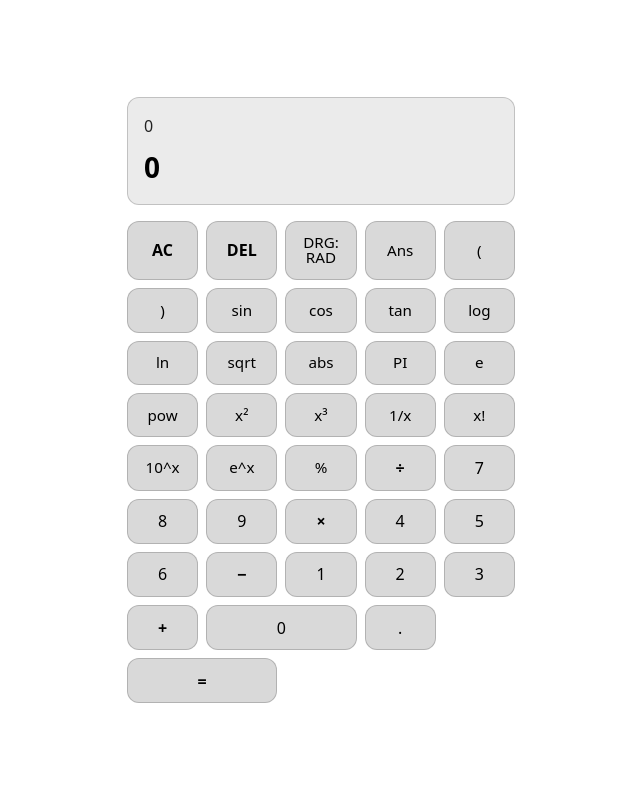
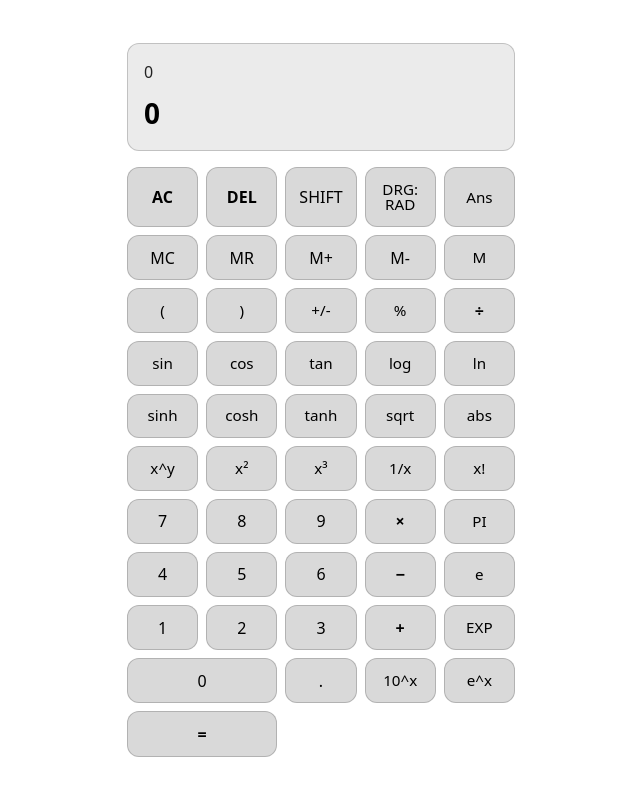
Before and after one commit to krxxg04/SC-Osito, an Angular app in the folder sc-osito/: page / in a window 1280 px wide. Shown: the top 796 px of the page, without its empty margins (319-959 px from the left). Built offline with nearby package versions, Linux system fonts and the light colour scheme.

Commit message:
feat: enhance calculator with memory functions and trigonometric operations.

```diff
--- a/sc-osito/src/app/calculadora/calculadora.component.html
+++ b/sc-osito/src/app/calculadora/calculadora.component.html
@@ -12,50 +12,67 @@
   <div class="keys" role="group" aria-label="Teclado">
     <button type="button" class="key key--action" (click)="clearAll()">AC</button>
     <button type="button" class="key key--action" (click)="del()">DEL</button>
+    <button type="button" class="key key--shift" (click)="toggleShift()">
+      SHIFT
+      @if (shift()) {
+        <span class="badge">ON</span>
+      }
+    </button>
     <button type="button" class="key key--fn" (click)="toggleAngleMode()">DRG: {{ angleMode() }}</button>
     <button type="button" class="key key--fn" (click)="append('Ans')">Ans</button>
+
+    <button type="button" class="key key--mem" (click)="memoryClear()">MC</button>
+    <button type="button" class="key key--mem" (click)="memoryRecall()">MR</button>
+    <button type="button" class="key key--mem" (click)="memoryAdd()">M+</button>
+    <button type="button" class="key key--mem" (click)="memorySub()">M-</button>
+    <button type="button" class="key key--fn" (click)="append('M')">M</button>
+
     <button type="button" class="key key--fn" (click)="append('(')">(</button>
+    <button type="button" class="key key--fn" (click)="append(')')">)</button>
+    <button type="button" class="key key--fn" (click)="toggleSign()">+/-</button>
+    <button type="button" class="key key--fn" (click)="appendPercent()">%</button>
+    <button type="button" class="key key--op" (click)="append('/')">÷</button>
 
-    <button type="button" class="key key--fn" (click)="append(')')">)</button>
-    <button type="button" class="key key--fn" (click)="append('sin(')">sin</button>
-    <button type="button" class="key key--fn" (click)="append('cos(')">cos</button>
-    <button type="button" class="key key--fn" (click)="append('tan(')">tan</button>
+    <button type="button" class="key key--fn" (click)="pressTrig('sin')">@if (shift()) { asin } @else { sin }</button>
+    <button type="button" class="key key--fn" (click)="pressTrig('cos')">@if (shift()) { acos } @else { cos }</button>
+    <button type="button" class="key key--fn" (click)="pressTrig('tan')">@if (shift()) { atan } @else { tan }</button>
     <button type="button" class="key key--fn" (click)="append('log10(')">log</button>
+    <button type="button" class="key key--fn" (click)="append('log(')">ln</button>
 
-    <button type="button" class="key key--fn" (click)="append('log(')">ln</button>
+    <button type="button" class="key key--fn" (click)="pressHyp('sinh')">@if (shift()) { asinh } @else { sinh }</button>
+    <button type="button" class="key key--fn" (click)="pressHyp('cosh')">@if (shift()) { acosh } @else { cosh }</button>
+    <button type="button" class="key key--fn" (click)="pressHyp('tanh')">@if (shift()) { atanh } @else { tanh }</button>
     <button type="button" class="key key--fn" (click)="append('sqrt(')">sqrt</button>
     <button type="button" class="key key--fn" (click)="append('abs(')">abs</button>
-    <button type="button" class="key key--fn" (click)="append('PI')">PI</button>
-    <button type="button" class="key key--fn" (click)="append('e')">e</button>
 
-    <button type="button" class="key key--fn" (click)="append('^')">pow</button>
+    <button type="button" class="key key--fn" (click)="append('^')">x^y</button>
     <button type="button" class="key key--fn" (click)="applySquare()">x²</button>
     <button type="button" class="key key--fn" (click)="applyCube()">x³</button>
     <button type="button" class="key key--fn" (click)="applyInverse()">1/x</button>
     <button type="button" class="key key--fn" (click)="applyFactorial()">x!</button>
 
-    <button type="button" class="key key--fn" (click)="append('10^(')">10^x</button>
-    <button type="button" class="key key--fn" (click)="append('e^(')">e^x</button>
-    <button type="button" class="key key--fn" (click)="appendPercent()">%</button>
-    <button type="button" class="key key--op" (click)="append('/')">÷</button>
     <button type="button" class="key" (click)="append('7')">7</button>
-
     <button type="button" class="key" (click)="append('8')">8</button>
     <button type="button" class="key" (click)="append('9')">9</button>
     <button type="button" class="key key--op" (click)="append('*')">×</button>
+    <button type="button" class="key key--fn" (click)="append('PI')">PI</button>
+
     <button type="button" class="key" (click)="append('4')">4</button>
     <button type="button" class="key" (click)="append('5')">5</button>
-
     <button type="button" class="key" (click)="append('6')">6</button>
     <button type="button" class="key key--op" (click)="append('-')">−</button>
+    <button type="button" class="key key--fn" (click)="append('e')">e</button>
+
     <button type="button" class="key" (click)="append('1')">1</button>
     <button type="button" class="key" (click)="append('2')">2</button>
-
     <button type="button" class="key" (click)="append('3')">3</button>
     <button type="button" class="key key--op" (click)="append('+')">+</button>
+    <button type="button" class="key key--fn" (click)="exp10()">EXP</button>
+
     <button type="button" class="key key--wide" (click)="append('0')">0</button>
     <button type="button" class="key" (click)="append('.')">.</button>
-
+    <button type="button" class="key key--fn" (click)="append('10^(')">10^x</button>
+    <button type="button" class="key key--fn" (click)="append('e^(')">e^x</button>
     <button type="button" class="key key--equals" (click)="calculate()">=</button>
   </div>
 </section>
--- a/sc-osito/src/app/calculadora/calculadora.component.ts
+++ b/sc-osito/src/app/calculadora/calculadora.component.ts
@@ -16,6 +16,8 @@ export class CalculadoraComponent {
   readonly error = signal<string | null>(null);
   readonly angleMode = signal<AngleMode>('RAD');
   readonly ans = signal<number>(0);
+  readonly shift = signal(false);
+  readonly memory = signal<number>(0);
 
   readonly displayExpression = computed(() => {
     const expr = this.expression();
@@ -23,14 +25,24 @@ export class CalculadoraComponent {
     return expr.replaceAll('*', '×').replaceAll('/', '÷');
   });
 
-  private readonly scope: EvalScope = {
+  private readonly baseScope: EvalScope = {
     PI: Math.PI,
     e: Math.E,
-    Ans: () => this.ans(),
-    // Trigonometría en grados (sin(45) => 0.7071...).
+    // Trigonometría: respeta RAD/DEG.
     sin: (x: unknown) => Math.sin(this.toRadians(this.toNumber(x))),
     cos: (x: unknown) => Math.cos(this.toRadians(this.toNumber(x))),
-    tan: (x: unknown) => Math.tan(this.toRadians(this.toNumber(x)))
+    tan: (x: unknown) => Math.tan(this.toRadians(this.toNumber(x))),
+    asin: (x: unknown) => this.fromRadians(Math.asin(this.toNumber(x))),
+    acos: (x: unknown) => this.fromRadians(Math.acos(this.toNumber(x))),
+    atan: (x: unknown) => this.fromRadians(Math.atan(this.toNumber(x))),
+
+    // Hiperbólicas (sin modo de ángulo).
+    sinh: (x: unknown) => Math.sinh(this.toNumber(x)),
+    cosh: (x: unknown) => Math.cosh(this.toNumber(x)),
+    tanh: (x: unknown) => Math.tanh(this.toNumber(x)),
+    asinh: (x: unknown) => Math.asinh(this.toNumber(x)),
+    acosh: (x: unknown) => Math.acosh(this.toNumber(x)),
+    atanh: (x: unknown) => Math.atanh(this.toNumber(x))
   };
 
   append(token: string): void {
@@ -38,8 +50,69 @@ export class CalculadoraComponent {
     this.expression.set(this.expression() + token);
   }
 
+  pressTrig(fn: 'sin' | 'cos' | 'tan'): void {
+    if (this.shift()) {
+      const inverse = fn === 'sin' ? 'asin(' : fn === 'cos' ? 'acos(' : 'atan(';
+      this.append(inverse);
+    } else {
+      this.append(`${fn}(`);
+    }
+  }
+
+  pressHyp(fn: 'sinh' | 'cosh' | 'tanh'): void {
+    if (this.shift()) {
+      const inverse = fn === 'sinh' ? 'asinh(' : fn === 'cosh' ? 'acosh(' : 'atanh(';
+      this.append(inverse);
+    } else {
+      this.append(`${fn}(`);
+    }
+  }
+
+  toggleShift(): void {
+    this.shift.set(!this.shift());
+  }
+
   toggleAngleMode(): void {
     this.angleMode.set(this.angleMode() === 'RAD' ? 'DEG' : 'RAD');
+  }
+
+  memoryClear(): void {
+    this.memory.set(0);
+  }
+
+  memoryRecall(): void {
+    this.append(String(this.memory()));
+  }
+
+  memoryAdd(): void {
+    const value = this.tryEvaluateToNumber();
+    if (value === null) return;
+    this.memory.set(this.memory() + value);
+  }
+
+  memorySub(): void {
+    const value = this.tryEvaluateToNumber();
+    if (value === null) return;
+    this.memory.set(this.memory() - value);
+  }
+
+  toggleSign(): void {
+    this.wrapLastAtom((atom) => {
+      const trimmed = atom.trim();
+      if (trimmed.startsWith('-(') && trimmed.endsWith(')')) return trimmed.slice(2, -1);
+      if (trimmed.startsWith('-')) return trimmed.slice(1);
+      return `-(${trimmed})`;
+    });
+  }
+
+  exp10(): void {
+    // Inserta notación científica tipo 1e3 (equivale a 1000)
+    const expr = this.expression();
+    if (!expr) {
+      this.expression.set('1e');
+      return;
+    }
+    this.append('e');
   }
 
   appendPercent(): void {
@@ -94,7 +167,7 @@ export class CalculadoraComponent {
     if (!expr) return;
 
     try {
-      const value = evaluate(expr, this.scope);
+      const value = evaluate(expr, this.buildScope());
       const formatted = this.formatResult(value);
       const numeric = this.tryToNumber(value);
       if (numeric !== null) this.ans.set(numeric);
@@ -103,6 +176,25 @@ export class CalculadoraComponent {
       this.error.set(null);
     } catch {
       this.error.set('Expresión inválida');
+    }
+  }
+
+  private buildScope(): EvalScope {
+    return {
+      ...this.baseScope,
+      Ans: this.ans(),
+      M: this.memory()
+    };
+  }
+
+  private tryEvaluateToNumber(): number | null {
+    const expr = this.expression().trim();
+    if (!expr) return null;
+    try {
+      const value = evaluate(expr, this.buildScope());
+      return this.tryToNumber(value);
+    } catch {
+      return null;
     }
   }
 
@@ -124,6 +216,11 @@ export class CalculadoraComponent {
   private toRadians(value: number): number {
     if (this.angleMode() === 'RAD') return value;
     return value * (Math.PI / 180);
+  }
+
+  private fromRadians(value: number): number {
+    if (this.angleMode() === 'RAD') return value;
+    return value * (180 / Math.PI);
   }
 
   private applyPostfix(postfix: string): void {
```
